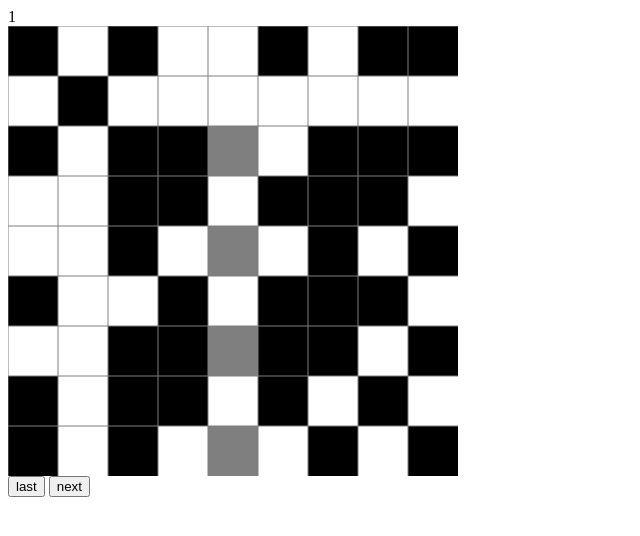
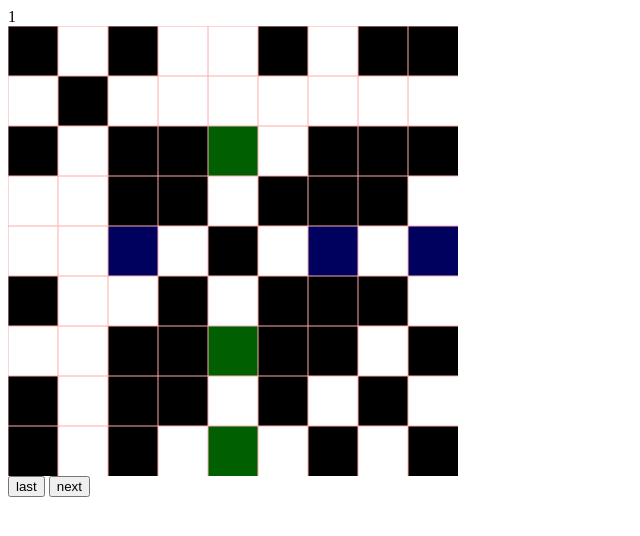
Before and after one commit to azQaz/pmat, a plain HTML site: page index.html in a window 1280 px wide. Both pictures are taken after a click on the element 233 px from the left and 251 px from the top of the page. Shown: the whole page, without its empty margins (0-640 px from the left). Drawn offline with Linux system fonts and the light colour scheme.

Commit message:
新加颜色

```diff
--- a/index.html
+++ b/index.html
@@ -36,6 +36,16 @@
                 sqr.click(x, y);
                 sqr.render(canvas);
             };
+            canvas.onmousemove = function(e) {
+                var x = e.clientX - canvas.offsetLeft;
+                var y = e.clientY - canvas.offsetTop;
+                sqr.mouseMove(x, y);
+                sqr.render(canvas);
+            }
+            canvas.onmouseout = function(e) {
+                sqr.mouseOut();
+                sqr.render(canvas);
+            }
         </script>
     </body>
 </html>
--- a/js/mat.js
+++ b/js/mat.js
@@ -72,9 +72,21 @@ Square.prototype.render = function (canvas) {
     var cont = canvas.getContext("2d");
     cont.fillStyle = "#000000";
     cont.fillRect(0,0,lst,lst);
-    cont.fillStyle = "#7f7f7f";
+    if(this.onPoint != null) {
+        cont.fillStyle = "#003f00";
+        cont.fillRect(this.onPoint.x * unit_len, 0, unit_len, unit_len * (this.onPoint.x));
+        cont.fillRect(this.onPoint.x * unit_len, unit_len * (this.onPoint.x + 1), unit_len, unit_len * (this.edge - this.onPoint.x));
+        cont.fillStyle = "#00003f";
+        cont.fillRect(0, this.onPoint.x * unit_len, unit_len * this.onPoint.x, unit_len);
+        cont.fillRect(unit_len * (this.onPoint.x + 1), this.onPoint.x * unit_len, unit_len * (this.edge - this.onPoint.x), unit_len);
+    }
     if(this.sp != null) {
-        cont.fillRect(this.sp.x * unit_len, 0, unit_len, unit_len * this.edge);
+        cont.fillStyle = "#005f00";
+        cont.fillRect(this.sp.x * unit_len, 0, unit_len, unit_len * (this.sp.x));
+        cont.fillRect(this.sp.x * unit_len, unit_len * (this.sp.x + 1), unit_len, unit_len * (this.edge - this.sp.x));
+        cont.fillStyle = "#00005f";
+        cont.fillRect(0, this.sp.x * unit_len, unit_len * this.sp.x, unit_len);
+        cont.fillRect(unit_len * (this.sp.x + 1), this.sp.x * unit_len, unit_len * (this.edge - this.sp.x), unit_len);
     }
     cont.fillStyle = "#ffffff";
     for(var c = 0, cc = 0; c < this.edge; c+=1, cc += unit_len) {
@@ -84,7 +96,7 @@ Square.prototype.render = function (canvas) {
             }
         }
     }
-    cont.strokeStyle = "#7f7f7f";
+    cont.strokeStyle = "#ffaaaa";
     cont.lineWidth=1;
     cont.beginPath();
     for(var c = 0, cc = 0; c < this.edge; c+=1, cc += unit_len) {
@@ -132,6 +144,15 @@ Square.prototype.setData = function (n) {
     }
 }
 
+Square.prototype.mouseMove = function(x, y) {
+    this.onPoint = Object();
+    this.onPoint.x = Math.floor(x / unit_len);
+    this.onPoint.y = Math.floor(y / unit_len);
+}
+
+Square.prototype.mouseOut = function(e) {
+    this.onPoint = null;
+}
 Square.prototype.getDataNum = function() {
     return this.dataNum;
 }
```
